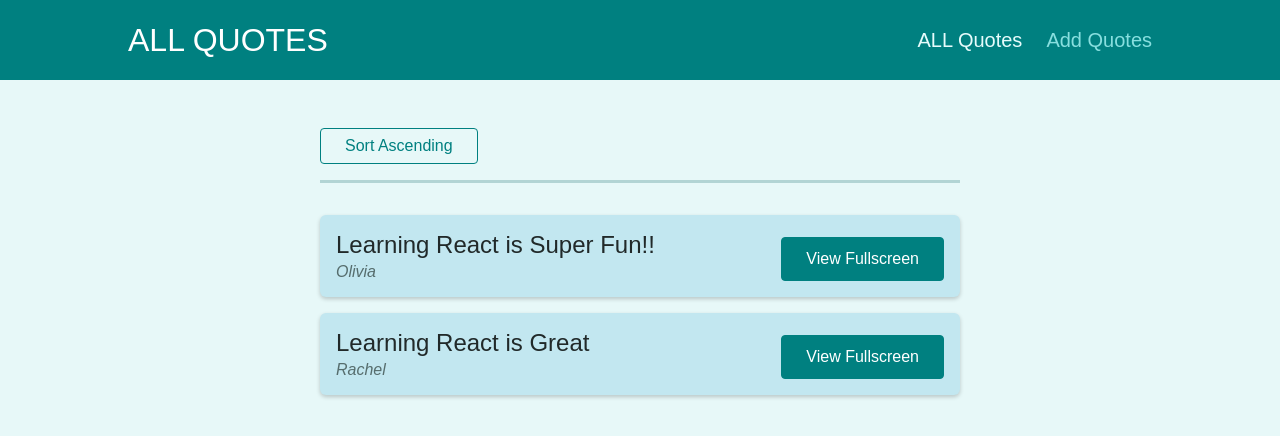
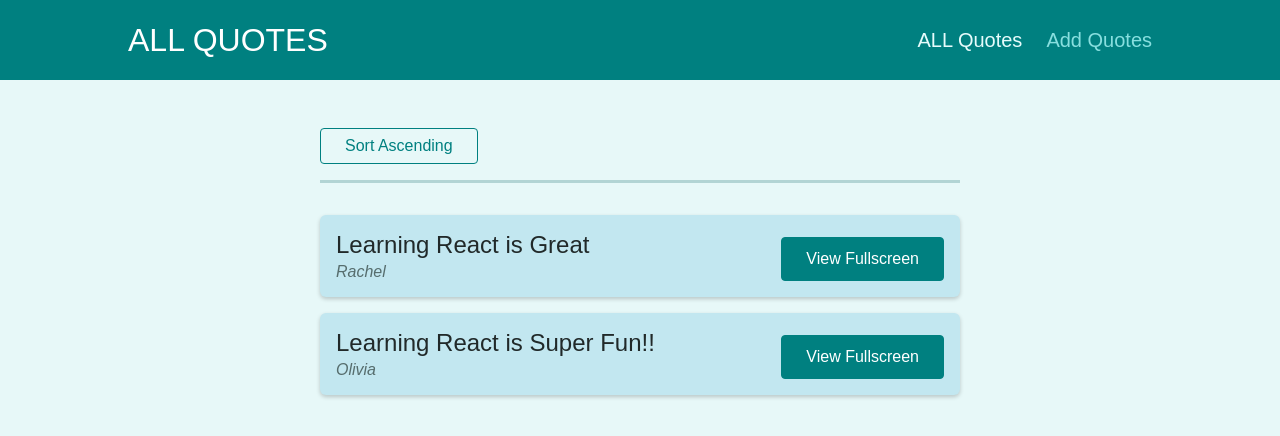
Before and after one commit to O3Olivia/React, a React (Create React App) app in the folder third_react/quotes/: page /quotes in a window 1280 px wide. Shown: the top 436 px of the page. Built offline with nearby package versions, Linux system fonts and the light colour scheme.

Commit message:
sort, asc, desc

```diff
--- a/third_react/quotes/src/components/quotes/QuoteList.js
+++ b/third_react/quotes/src/components/quotes/QuoteList.js
@@ -1,18 +1,45 @@
 import { Fragment } from "react";
-import { useHistory } from "react-router-dom";
+import { useHistory, useLocation } from "react-router-dom";
 
 import QuoteItem from "./QuoteItem";
 import classes from "./QuoteList.module.css";
 
+const sortQuotes = (quotes, ascending) => {
+  return quotes.sort((quoteA, quoteB) => {
+    if (ascending) {
+      return quoteA.id > quoteB.id ? 1 : -1;
+    } else {
+      return quoteA.id < quoteB.id ? 1 : -1;
+    }
+  });
+};
+
 const QuoteList = (props) => {
-  const changeSortingHandler = () => {};
+  const history = useHistory();
+  const location = useLocation();
+
+  console.log(history);
+  console.log(location);
+
+  const queryParams = new URLSearchParams(location.search);
+  // 브라우저에 원래 있는 함수로 React router나 react에서 오지 않는다. 자바스크립트의 기본 생성자 함수 겸 기본 class인데 브라우저에서 사용할 수 있다.
+
+  const isSortingAscending = queryParams.get("sort") === "asc"; // sort는 search에서 key 이름임 key의 value가 asc와 같으면 true, 틀리면 false
+
+  const sortedQuotes = sortQuotes(props.quotes, isSortingAscending);
+
+  const changeSortingHandler = () => {
+    history.push("/quotes?sort=" + (isSortingAscending ? "desc" : "asc"));
+  }; // asc이면 desc로 바꿔주는 것
   return (
     <Fragment>
       <div className={classes.sorting}>
-        <button onClick={changeSortingHandler}>Sort Ascending</button>
+        <button onClick={changeSortingHandler}>
+          Sort {isSortingAscending ? "Descending" : "Ascending"}
+        </button>
       </div>
       <ul className={classes.list}>
-        {props.quotes.map((quote) => (
+        {sortedQuotes.map((quote) => (
           <QuoteItem
             key={quote.id}
             id={quote.id}
```
